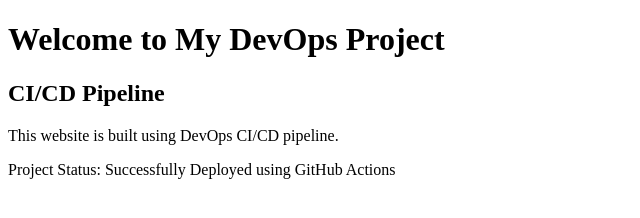
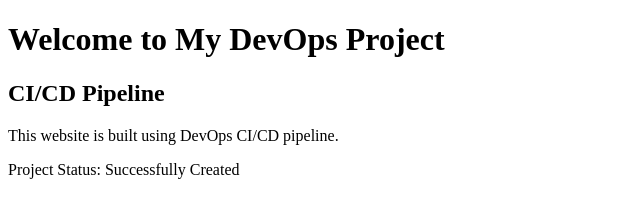
Before and after one commit to ganeshshelke045/devops-ci-cd-project, a plain HTML site: page index.html in a window 1280 px wide. Shown: the whole page, without its empty margins (0-640 px from the left). Drawn offline with Linux system fonts and the light colour scheme.

Commit message:
Test automatic deployment

```diff
--- a/index.html
+++ b/index.html
@@ -8,6 +8,6 @@
     <h1>Welcome to My DevOps Project</h1>
     <h2>CI/CD Pipeline</h2>
     <p>This website is built using DevOps CI/CD pipeline.</p>
-    <p>Project Status: Successfully Deployed using GitHub Actions</p>
+  <p>Project Status: Successfully Created</p>
 </body>
 </html>
```
